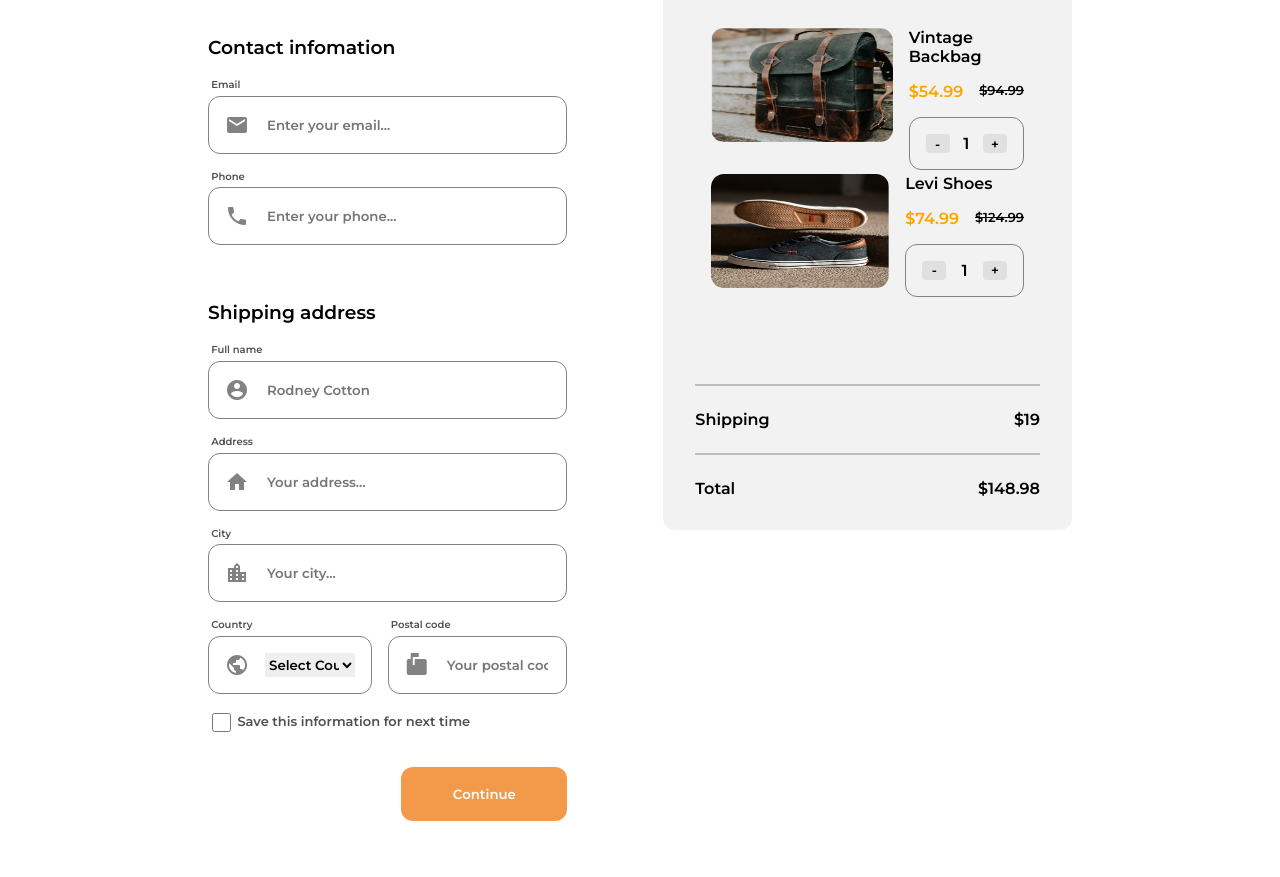
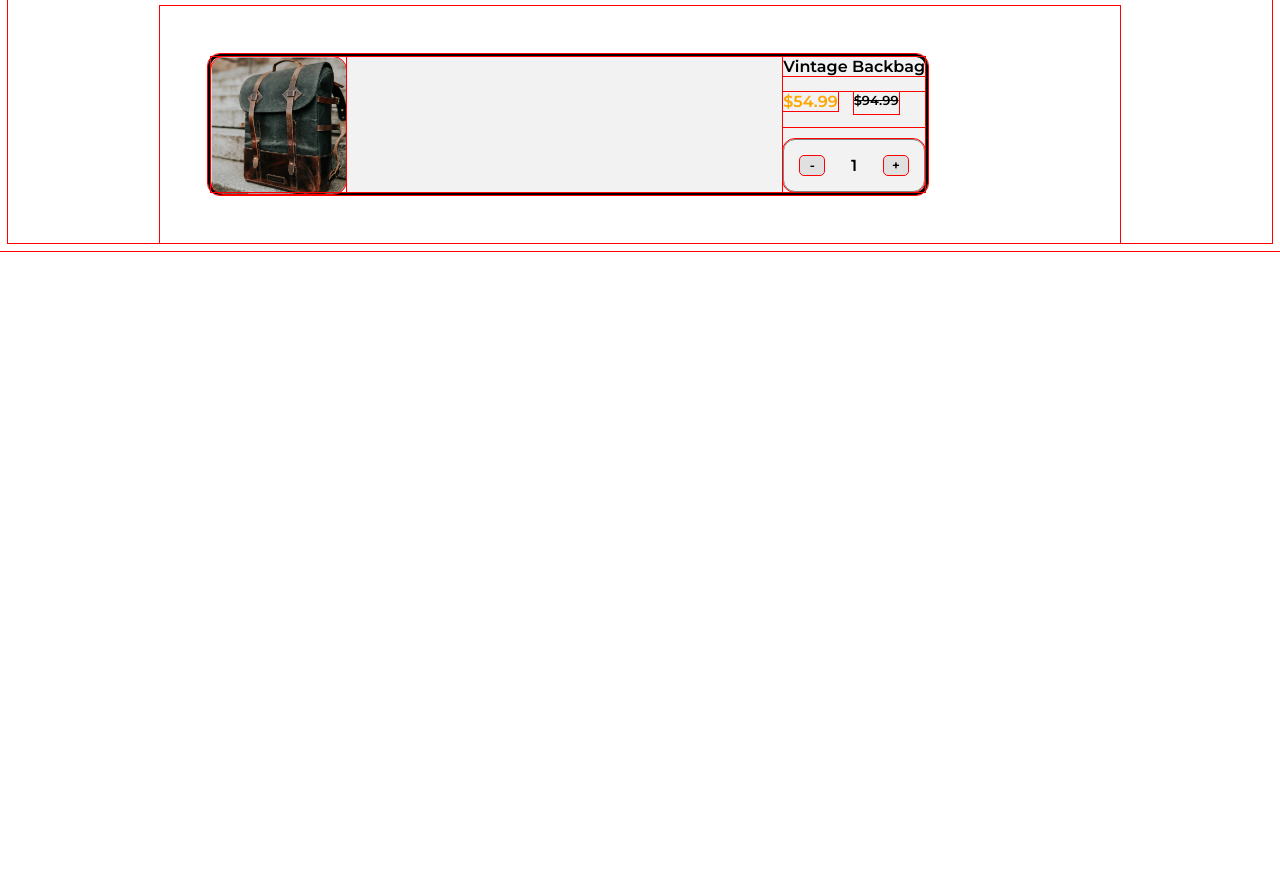
Before and after one commit to rishmi5h/checkout, a plain HTML site: page index.html in a window 1280 px wide. Shown: the part 76-953 px from the top of the page. After the commit the page ends 800 px from the top, so only its background shows below. Drawn offline with Linux system fonts and the light colour scheme.

Commit message:
done styling

```diff
--- a/index.html
+++ b/index.html
@@ -1,20 +1,26 @@
 <!DOCTYPE html>
 <html lang="en">
-
   <head>
     <meta charset="utf-8" />
-  <meta name="viewport" content="width=device-width, initial-scale=1,
-  maximum-scale=5" />
-  <link href="https://fonts.googleapis.com/icon?family=Material+Icons" rel="stylesheet" />
+    <meta
+      name="viewport"
+      content="width=device-width, initial-scale=1,
+  maximum-scale=5"
+    />
+    <link
+      href="https://fonts.googleapis.com/icon?family=Material+Icons"
+      rel="stylesheet"
+    />
     <link rel="stylesheet" href="styles.css" />
+    <link rel="stylesheet" href="total.css" />
     <title>Checkout</title>
   </head>
 
   <body>
+    <div class="heading"><h1>Checkout</h1></div>
 
     <div class="gridd">
-    <!-- <h1>Checkout</h1> -->
-    <div class="form">
+      <!-- <div class="form">
       <form>
         <section>
           <h3>Contact infomation</h3>
@@ -333,20 +339,17 @@
               </div>
             </div>
           </div>
-
-
-        </section>
           <div class="checkbox">
             <input type="checkbox" id="save-info" />
             <label for="save-info">Save this information for next time</label>
           </div>
           <input class="button" type="submit" value="Continue">
+
+        </section>
+
       </form>
-    </div>
-
-
+    </div> -->
       <div class="total">
-
         <div class="products">
           <div class="img">
             <img src="./images/photo1.png" alt="" class="images" />
@@ -366,7 +369,7 @@
             </div>
           </div>
         </div>
-      <div class="products">
+        <!-- <div class="products">
           <div class="img">
             <img src="./images/photo2.png" alt="" class="images" />
           </div>
@@ -384,8 +387,9 @@
               <input type="button" value="+" field="quantity" />
             </div>
           </div>
-      </div>
-      <div class="shipping-total">
+        </div> -->
+
+        <!-- <div class="shipping-total">
           <hr />
           <div class="st">
             <p>Shipping</p>
@@ -397,12 +401,8 @@
             <p>Total</p>
             <p>$148.98</p>
           </div>
-
-      </div>
-
+        </div> -->
       </div>
     </div>
-
   </body>
-
 </html>
--- a/styles.css
+++ b/styles.css
@@ -12,10 +12,16 @@
     font-family: Montserrat;
     font-style: normal;
     font-weight: 600;
-
 }
 
-
+.heading{
+    max-width: 960px;
+    margin:0 auto;
+    padding-left: 3rem;
+}
+/* h1{
+    text-align: center;
+} */
 .gridd{
     display: flex;
     max-width: 960px;
@@ -47,7 +53,7 @@ label {
 }
 
 section {
-    margin-top: 3.5rem;
+    margin-bottom: 3.5rem;
 }
 
 .input-main {
@@ -114,85 +120,11 @@ section {
     margin-top: 2rem;
 }
 
-.total {
-    background: var(--gray);
-    border-radius: 12px;
-    width: 100%;
-    padding: 2rem;
+
+@media (max-width:800px){
+    .gridd{
+        display: flex;
+        flex-direction: column-reverse;
+    }
 
 }
-
-.total .products {
-    display: flex;
-    padding: 1rem;
-    height: 30%;
-    /* width: 80%; */
-    justify-content: space-between;
-}
-
-.products .img{
-    width: 90%;
-    height: 100%;
-}
-.products .images {
-    width: 100%;
-    height: 100%;
-    border-radius: 13px;
-
-
-}
-
-.products .prod-desc {
-    padding-top: 0;
-    margin-left: 1rem;
-    display: flex;
-    flex-direction: column;
-    justify-content: space-between;
-}
-
-.prod-desc p {
-    margin-top: 0;
-
-}
-
-.prod-desc .prices {
-    display: flex;
-}
-
-.prices .sell-price {
-    margin-right: 1rem;
-    color: orange;
-}
-
-.prices .price {
-    font-size: small;
-    text-decoration-line: line-through;
-}
-
-.prod-desc .qty {
-    border: 1px solid var(--primary-color);
-    padding: 1rem;
-    border-radius: 12px;
-    display: flex;
-    width: 100%;
-    justify-content: space-between;
-}
-
-.qty input {
-    border-style: none;
-    background-color: var(--gray);
-    background: #E0E0E0;
-    border-radius: 4px;
-    width: 1.5rem;
-}
-
-.shipping-total{
-    margin-top: 5rem;
-}
-hr{
-    border: 1px solid #BDBDBD;
-}
-.shipping-total .st{
-    display: flex;
-    justify-content: space-between;
-}
--- /dev/null
+++ b/total.css
@@ -0,0 +1,102 @@
+@import url('https://fonts.googleapis.com/css2?family=Montserrat:wght@600&display=swap');
+
+:root {
+    --primary-color: #828282;
+    --secondary-color: #4F4F4F;
+    --gray: #F2F2F2;
+    --orange: #F2994A;
+}
+
+* {
+    box-sizing: border-box;
+    font-family: Montserrat;
+    font-style: normal;
+    font-weight: 600;
+    outline: 1px solid red;
+}
+
+.total {
+    background: var(--gray);
+    border-radius: 12px;
+
+    border: solid;
+}
+
+.total .products {
+    display: flex;
+    /* padding: 1rem; */
+    /* height: 30%; */
+    /* width: 80%; */
+    justify-content: space-between;
+}
+
+.products .img{
+    width: 90%;
+    height: 100%;
+    max-width: 135px;
+    max-height: 135px;
+    min-width: 120px;
+    min-height: 120px;
+}
+.products .images {
+    width: 100%;
+    height: 100%;
+    border-radius: 13px;
+
+
+}
+
+.products .prod-desc {
+    padding-top: 0;
+    margin-left: 1rem;
+    display: flex;
+    flex-direction: column;
+    justify-content: space-between;
+}
+
+.prod-desc p {
+    margin-top: 0;
+
+}
+
+.prod-desc .prices {
+    display: flex;
+}
+
+.prices .sell-price {
+    margin-right: 1rem;
+    color: orange;
+}
+
+.prices .price {
+    font-size: small;
+    text-decoration-line: line-through;
+}
+
+.prod-desc .qty {
+    border: 1px solid var(--primary-color);
+    padding: 1rem;
+    border-radius: 12px;
+    display: flex;
+    width: 100%;
+    justify-content: space-between;
+}
+
+.qty input {
+    border-style: none;
+    background-color: var(--gray);
+    background: #E0E0E0;
+    border-radius: 4px;
+    width: 1.5rem;
+}
+
+.shipping-total{
+    margin-top: 5rem;
+}
+hr{
+    border: 1px solid #BDBDBD;
+}
+.shipping-total .st{
+    display: flex;
+    justify-content: space-between;
+}
```
Lines whose indentation alone changed are shown as unchanged.
